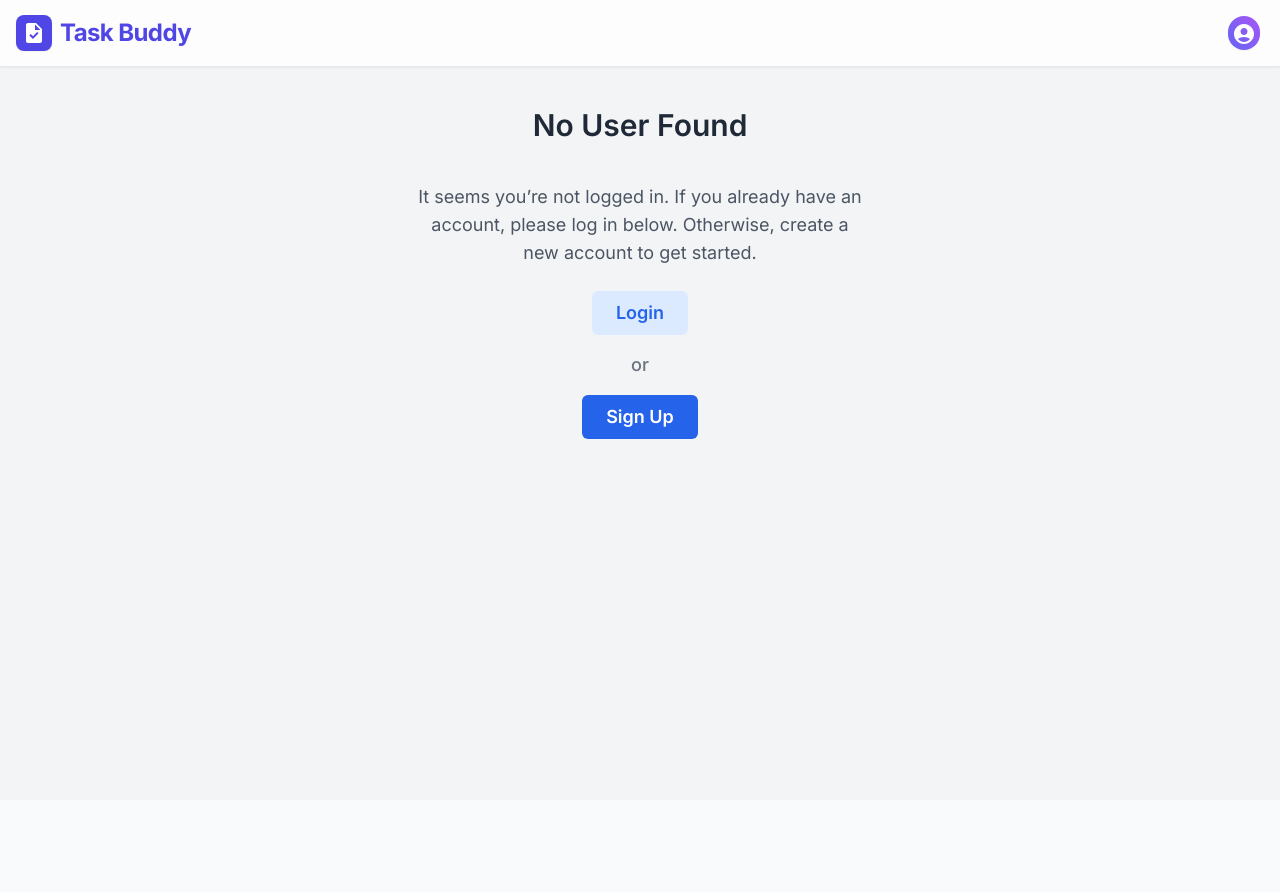
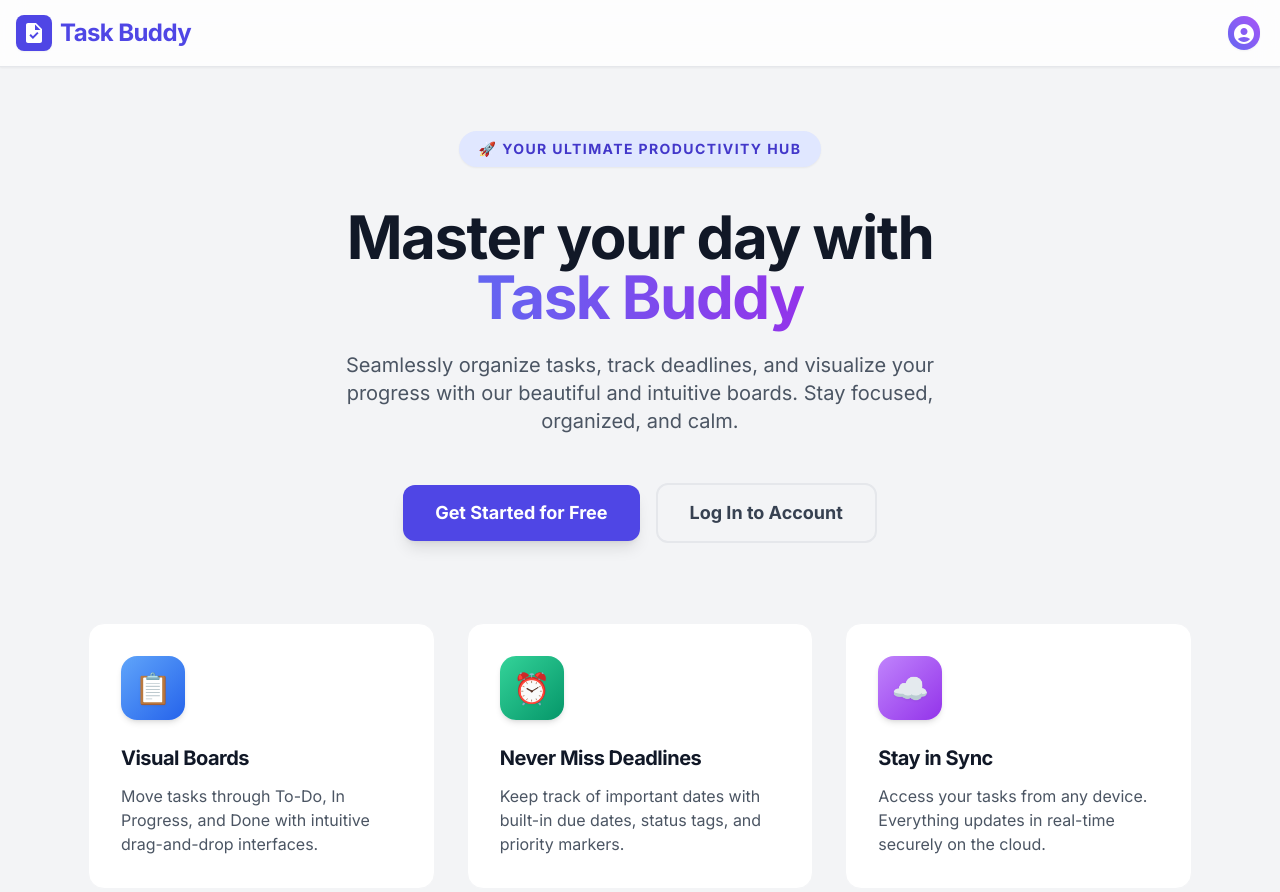
Before and after one commit to naveen42266/vooshfoods-frontend, a React (Create React App) app: page / in a window 1280 px wide. Shown: the top 892 px of the page. Before the commit the page ends 800 px from the top, so only its background shows below. Built offline with nearby package versions, Linux system fonts and the light colour scheme.

Commit message:
landing page upgrade

```diff
--- a/src/pages/Home/index.tsx
+++ b/src/pages/Home/index.tsx
@@ -470,27 +470,68 @@ function Home() {
                             <ViewTaskModal isOpen={isViewTaskModal?.isOpen} id={isViewTaskModal?.id} onClose={viewTaskClose} />
                             <EditTaskModal isOpen={isEditTaskModal?.isOpen} id={isEditTaskModal?.id} onClose={editTaskClose} onSave={handleEditTask} />
                         </main>) :
-                        <main className='flex flex-col justify-center items-center space-y-6 p-10'>
-                            <div className={`text-3xl font-semibold ${isDarkMode ? 'text-white' : 'text-gray-800'} mb-4`}>
-                                No User Found
+                        <main className='flex flex-col justify-center items-center py-16 px-6 max-w-6xl mx-auto h-full'>
+                            {/* Hero Section */}
+                            <div className="text-center space-y-6 animate-fade-in mb-16">
+                                <div className="inline-block mb-4 px-5 py-2 rounded-full bg-indigo-100 text-indigo-700 dark:bg-indigo-900/30 dark:text-indigo-300 text-sm font-extrabold tracking-widest uppercase shadow-sm">
+                                    🚀 Your Ultimate Productivity Hub
+                                </div>
+                                <h1 className={`text-4xl md:text-6xl font-extrabold tracking-tight leading-tight ${isDarkMode ? 'text-white' : 'text-gray-900'}`}>
+                                    Master your day with <br className="hidden md:block" />
+                                    <span className="text-transparent bg-clip-text bg-gradient-to-r from-indigo-500 to-purple-600">
+                                        Task Buddy
+                                    </span>
+                                </h1>
+                                <p className={`text-lg md:text-xl max-w-2xl mx-auto leading-relaxed ${isDarkMode ? 'text-gray-400' : 'text-gray-600'}`}>
+                                    Seamlessly organize tasks, track deadlines, and visualize your progress with our beautiful and intuitive boards. Stay focused, organized, and calm.
+                                </p>
+
+                                <div className="flex flex-col sm:flex-row items-center justify-center gap-4 pt-6">
+                                    <Link
+                                        to="/signUp"
+                                        className="w-full sm:w-auto px-8 py-3.5 text-lg font-bold text-white bg-indigo-600 rounded-xl hover:bg-indigo-700 shadow-lg hover:shadow-indigo-500/30 transition-all duration-300 transform hover:-translate-y-1"
+                                    >
+                                        Get Started for Free
+                                    </Link>
+                                    <Link
+                                        to="/signIn"
+                                        className={`w-full sm:w-auto px-8 py-3.5 text-lg font-bold rounded-xl border-2 transition-all duration-300 transform hover:-translate-y-1 ${isDarkMode ? 'border-gray-700 text-gray-300 hover:bg-gray-800' : 'border-gray-200 text-gray-700 hover:bg-gray-50'}`}
+                                    >
+                                        Log In to Account
+                                    </Link>
+                                </div>
                             </div>
-                            <p className={`text-lg ${isDarkMode ? 'text-gray-300' : 'text-gray-600'} text-center max-w-md`}>
-                                It seems you’re not logged in. If you already have an account, please log in below. Otherwise, create a new account to get started.
-                            </p>
-                            <div className="flex flex-col items-center space-y-4">
-                                <Link
-                                    className="px-6 py-2 text-lg font-semibold text-blue-600 rounded-md bg-blue-100 hover:bg-blue-200 transition-colors duration-300"
-                                    to="/signIn"
-                                >
-                                    Login
-                                </Link>
-                                <span className="text-lg font-medium text-gray-500">or</span>
-                                <Link
-                                    className="px-6 py-2 text-lg font-semibold text-white bg-blue-600 rounded-md hover:bg-blue-500 transition-colors duration-300"
-                                    to="/signUp"
-                                >
-                                    Sign Up
-                                </Link>
+
+                            {/* Features Grid */}
+                            <div className="grid grid-cols-1 md:grid-cols-3 gap-8 w-full mt-4 animate-fade-in" style={{ animationDelay: '0.2s' }}>
+                                {[
+                                    {
+                                        title: 'Visual Boards',
+                                        description: 'Move tasks through To-Do, In Progress, and Done with intuitive drag-and-drop interfaces.',
+                                        icon: '📋',
+                                        color: 'from-blue-400 to-blue-600'
+                                    },
+                                    {
+                                        title: 'Never Miss Deadlines',
+                                        description: 'Keep track of important dates with built-in due dates, status tags, and priority markers.',
+                                        icon: '⏰',
+                                        color: 'from-emerald-400 to-emerald-600'
+                                    },
+                                    {
+                                        title: 'Stay in Sync',
+                                        description: 'Access your tasks from any device. Everything updates in real-time securely on the cloud.',
+                                        icon: '☁️',
+                                        color: 'from-purple-400 to-purple-600'
+                                    }
+                                ].map((feature, idx) => (
+                                    <div key={idx} className={`p-8 rounded-2xl border transition-all duration-300 hover:shadow-xl ${isDarkMode ? 'bg-gray-800/40 border-gray-700 hover:border-gray-500' : 'bg-white border-gray-100 hover:border-gray-300'} group`}>
+                                        <div className={`w-16 h-16 mb-6 rounded-2xl flex items-center justify-center text-3xl bg-gradient-to-br ${feature.color} shadow-md transform group-hover:scale-110 group-hover:rotate-3 transition-transform duration-300`}>
+                                            <span className="drop-shadow-sm">{feature.icon}</span>
+                                        </div>
+                                        <h3 className={`text-xl font-bold mb-3 tracking-tight ${isDarkMode ? 'text-white' : 'text-gray-900'}`}>{feature.title}</h3>
+                                        <p className={`leading-relaxed text-sm md:text-base ${isDarkMode ? 'text-gray-400' : 'text-gray-600'}`}>{feature.description}</p>
+                                    </div>
+                                ))}
                             </div>
                         </main>
                     }
```
